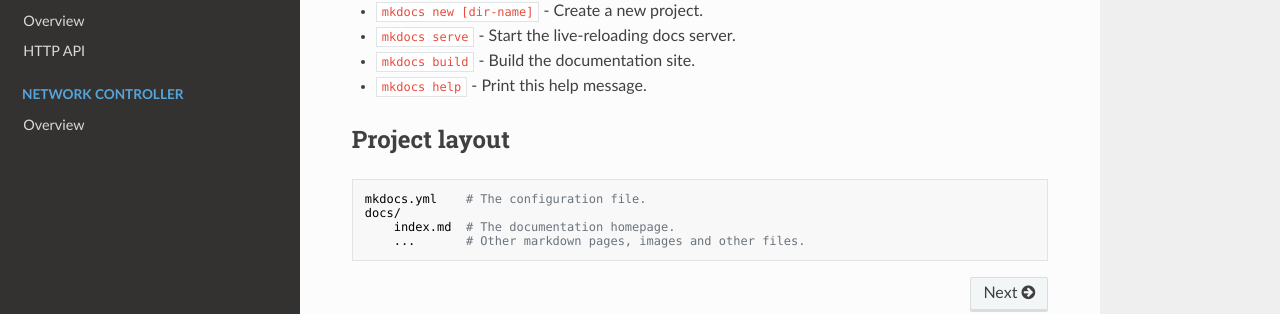
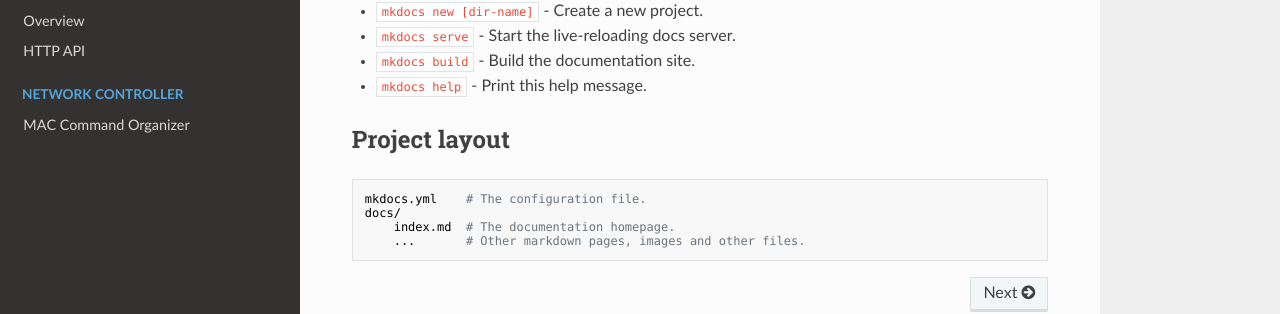
Before and after one commit to xisiot/lora-system, an MkDocs documentation site: the page built from docs/index.md, in a window 1280 px wide. Shown: the part 265-579 px from the top of the page. Built offline with MkDocs 1.6.1, drawn with Linux system fonts in a browser that asks for light colours; nearby versions of some CDN libraries.

Commit message:
update doc

```diff
--- a/mkdocs.yml
+++ b/mkdocs.yml
@@ -6,5 +6,5 @@
       - Overview: Server/index.md
       - HTTP API: Server/http.md
     - Network Controller:
-      - Overview: Controller/index.md
+      - MAC Command Organizer: Controller/index.md
 theme: readthedocs
```
Also changed, not shown: site/404.html, site/Controller/index.html, site/Server/http/index.html, site/Server/index.html, site/index.html, site/search.html, site/search/search_index.json, 1 other file.
